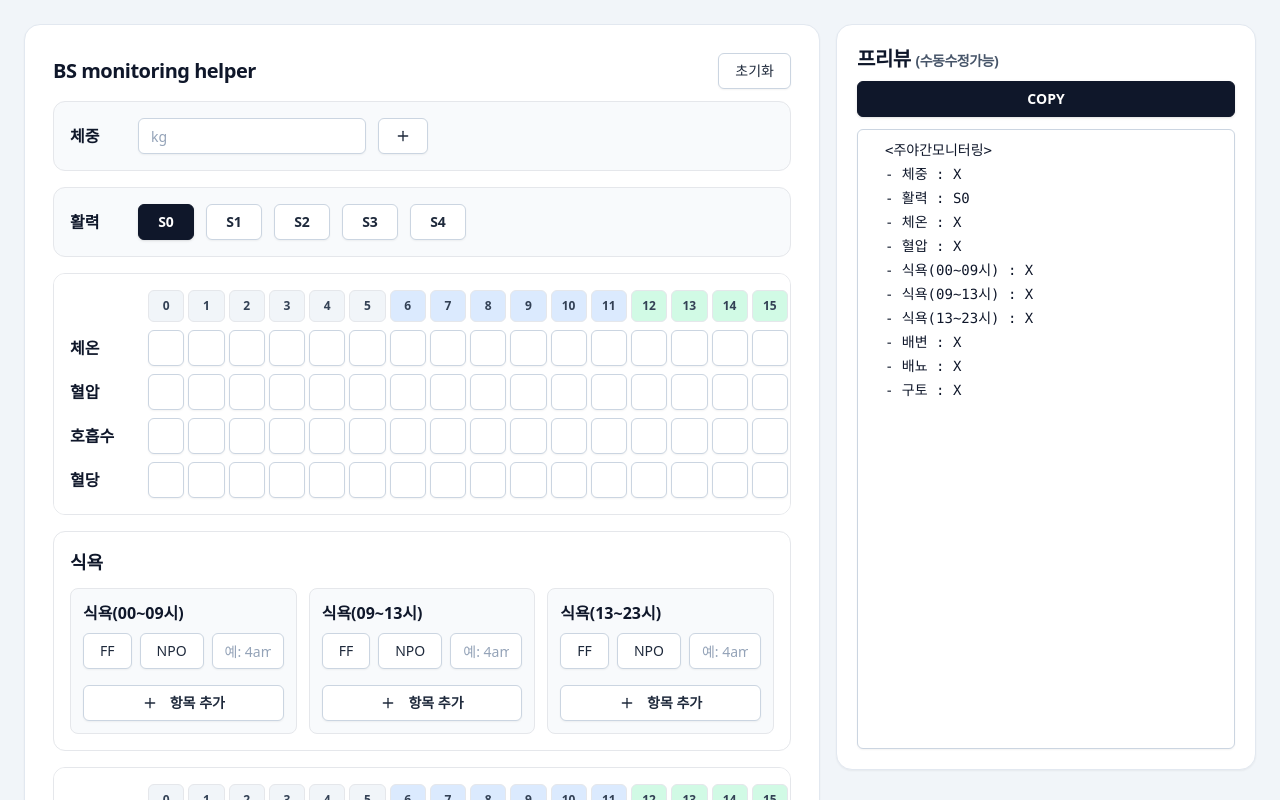
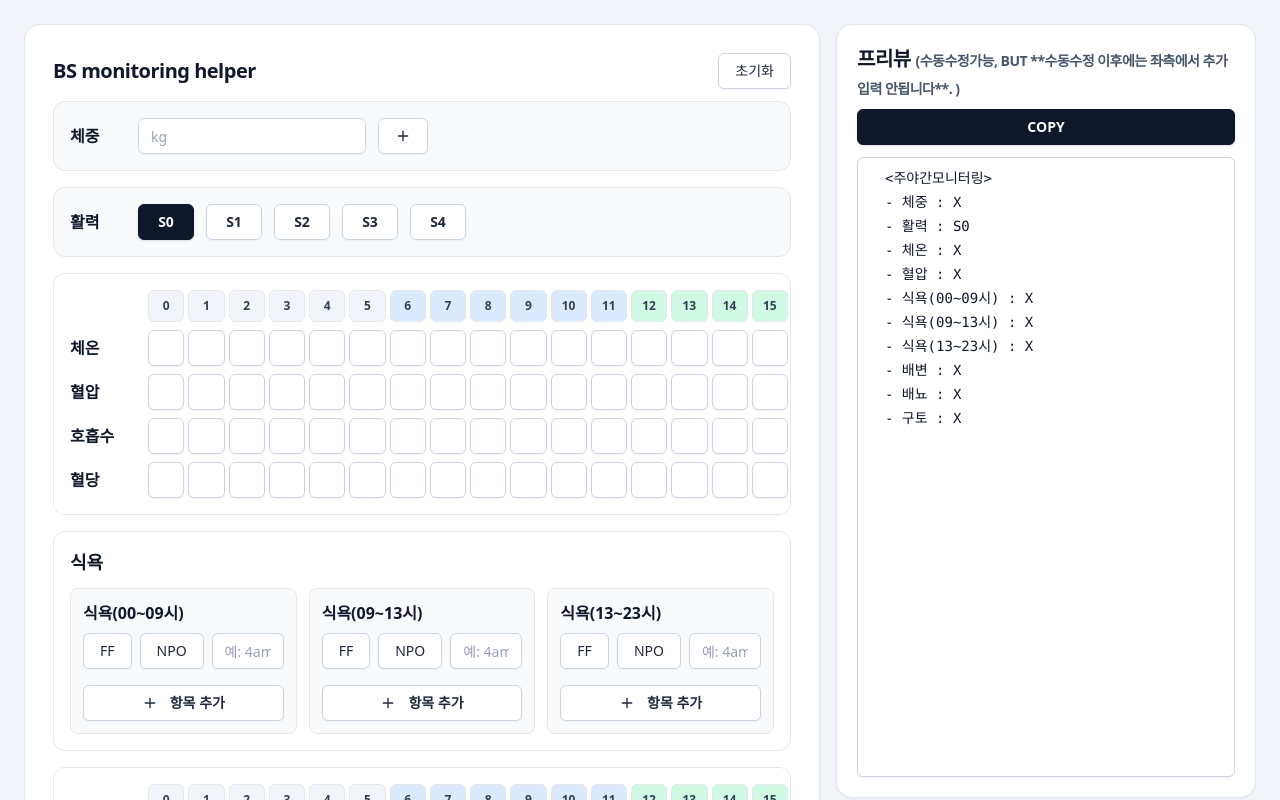
Before and after one commit to hodewdew-creator/bs_pmhelper, a Next.js app: page / in a window 1280 px wide. Shown: the top 800 px of the page. Built offline with nearby package versions, Linux system fonts and the light colour scheme.

Commit message:
Enhance CardTitle with manual edit warning
Updated CardTitle text to include additional information about manual editing restrictions.

```diff
--- a/app/page.jsx
+++ b/app/page.jsx
@@ -800,7 +800,7 @@ export default function MonitoringChartMVP() {
         <Card className="rounded-2xl shadow-sm xl:min-w-0 xl:self-start">
           <CardHeader className="pb-3">
             <div className="flex flex-col gap-1">
-              <CardTitle className="text-xl font-semibold">프리뷰 <span className="text-sm text-slate-600">(수동수정가능)</span></CardTitle>
+              <CardTitle className="text-xl font-semibold">프리뷰 <span className="text-sm text-slate-600">(수동수정가능, BUT **수동수정 이후에는 좌측에서 추가입력 안됩니다**. )</span></CardTitle>
             </div>
             <div className="mt-2">
               <Button
```
